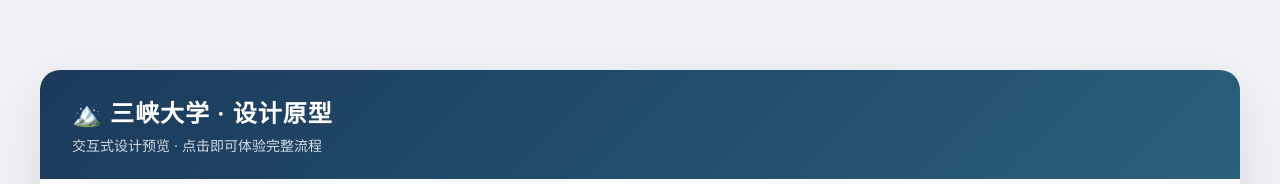
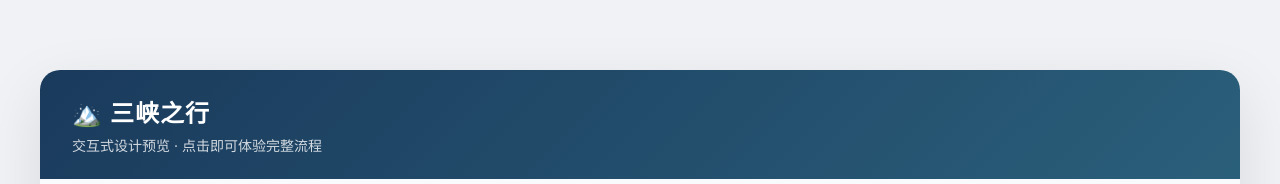
Before and after one commit to fangfeiyang123-tech/Sanxia, a plain HTML site: page index.html in a window 1280 px wide. Shown: the top 184 px of the page. Drawn offline with Linux system fonts and the light colour scheme.

Commit message:
Update index.html

```diff
--- a/index.html
+++ b/index.html
@@ -100,7 +100,7 @@
     <div class="container">
         <!-- 顶部 -->
         <div class="header">
-            <h1>🏔️ 三峡大学 · 设计原型</h1>
+            <h1>🏔️ 三峡之行</h1>
             <p>交互式设计预览 · 点击即可体验完整流程</p>
         </div>
 
```
